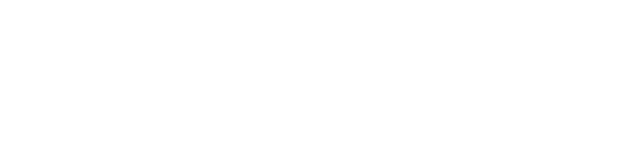
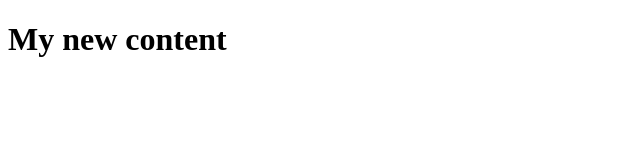
Before and after one commit to Anvithareddy23/test-repo, a plain HTML site: page index.html in a window 1280 px wide. Shown: the whole page, without its empty margins (0-640 px from the left). Drawn offline with Linux system fonts and the light colour scheme.

Commit message:
Update index.html

```diff
--- a/index.html
+++ b/index.html
@@ -6,6 +6,6 @@
     <title>Document</title>
 </head>
 <body>
-
+    <h1>My new content</h1>
 </body>
 </html>
```
